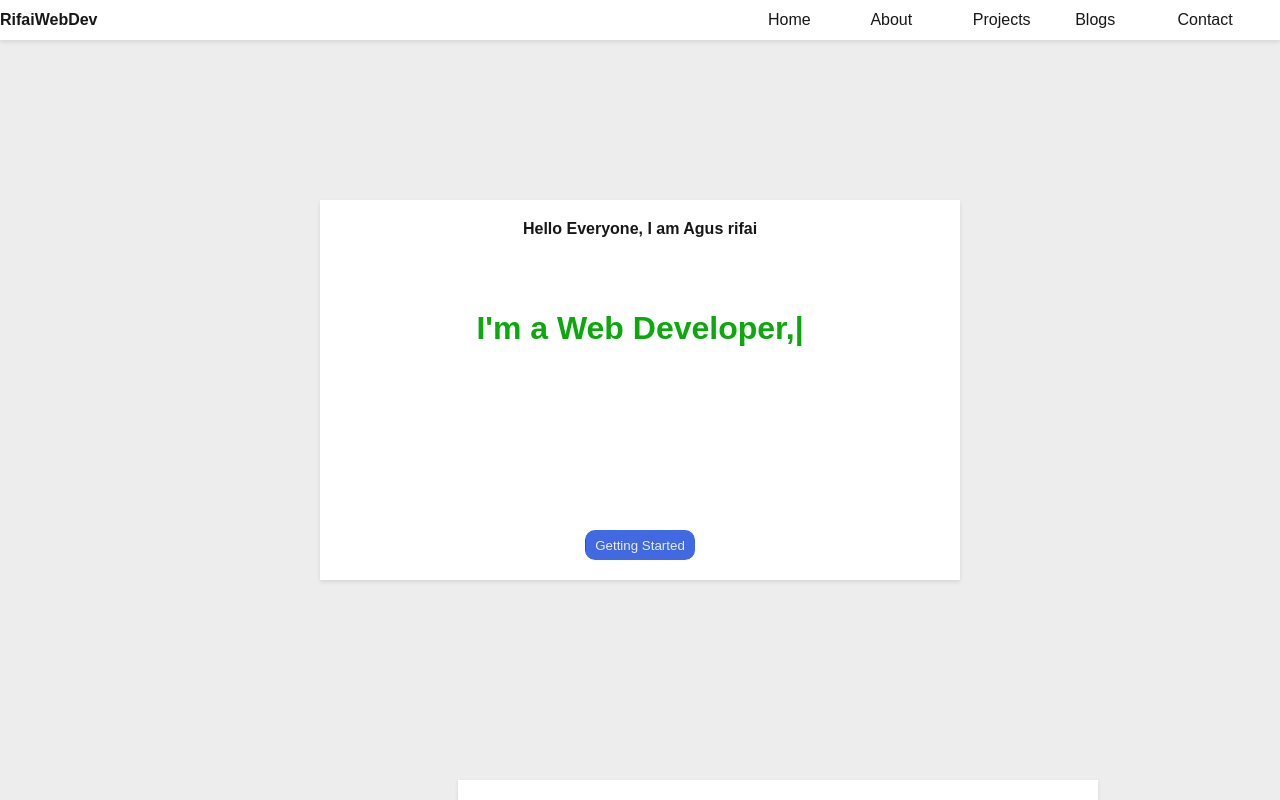
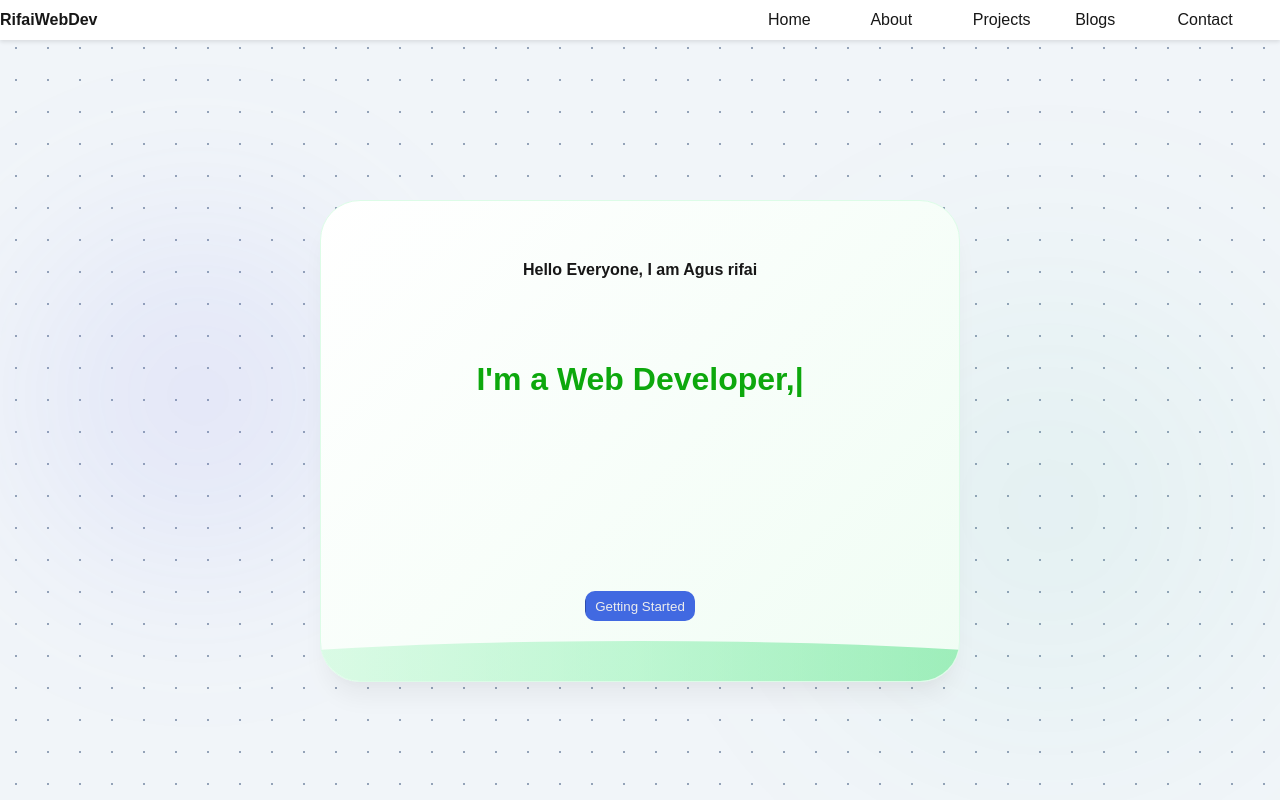
Before and after one commit to mohagusrifai02/rifaiwebdev, a Next.js app: page / in a window 1280 px wide. Shown: the top 800 px of the page. Built offline with nearby package versions, Linux system fonts and the light colour scheme; no server answers; the database is empty.

Commit message:
redesain

```diff
--- /dev/null
+++ b/globals.css
@@ -0,0 +1,3 @@
+@tailwind base;
+@tailwind components;
+@tailwind utilities;
--- a/src/app/about/page.tsx
+++ b/src/app/about/page.tsx
@@ -4,7 +4,6 @@ import Image from "next/image"
 import { motion } from "framer-motion"
 
 export default function About(){
-
     return(
         <>
             <div className="container-about">
@@ -24,6 +23,7 @@ export default function About(){
                         />
                         <div className="overlay"></div>
                     </motion.div>
+
                     <motion.div
                     initial= {{opacity:0, scale:0.8}}
                     whileInView = {{ opacity:1, scale:1 }}
@@ -34,7 +34,6 @@ export default function About(){
                             <h2>About Me</h2>
                         </div>
                         <ul>
-                            <li>Saya membuka berbagai jasa yang berkaitan dengan software, yaitu:</li>
                             <li>1. Pembuatan Landing Page dan WebApp</li>
                             <li>2. Penjualan berbagai jenis WebApp</li>
                             <li>3. Kelas belajar web design dan Pemrograman</li>
--- a/src/app/globals.css
+++ b/src/app/globals.css
@@ -36,8 +36,21 @@ a {
 }
 
 body{
-  background-color: #ededed;
+  background-color: #f1f5f9;
   position: relative;
+}
+
+body::before {
+  content: "";
+  position: fixed;
+  top: 0;
+  left: 0;
+  width: 100%;
+  height: 100%;
+  background-image: radial-gradient(#94a3b8 0.8px, transparent 0.8px);
+  background-size: 32px 32px;
+  z-index: -1;
+  pointer-events: none;
 }
 
 /* navbar */
@@ -121,12 +134,29 @@ nav ul li a{
   flex-direction: column;
   justify-content: center;
   align-items: center;
-  gap: 10px;
-  background-color: #ffffff;
+  gap: 20px;
+  background: linear-gradient(135deg, #ffffff 0%, #f0fdf4 100%);
   color: #171717;
-  padding: 20px 10px;
-  box-shadow: 0 2px 4px rgba(0, 0, 0, 0.1);
+  padding: 60px 40px;
+  box-shadow: 0 20px 25px -5px rgba(0, 0, 0, 0.05), 0 10px 10px -5px rgba(0, 0, 0, 0.02);
   z-index: 1;
+  border-radius: 40px;
+  border: 1px solid #dcfce7;
+  position: relative;
+  overflow: hidden;
+}
+
+.container-home .title::after {
+  content: "";
+  position: absolute;
+  bottom: 0;
+  left: 0;
+  width: 100%;
+  height: 80px;
+  background: linear-gradient(90deg, #bbf7d0 0%, #86efac 50%, #4ade80 100%);
+  clip-path: ellipse(80% 50% at 50% 100%);
+  opacity: 0.5;
+  z-index: -1;
 }
 .container-home .blob{
   position: absolute;
--- a/src/app/page.tsx
+++ b/src/app/page.tsx
@@ -1,5 +1,6 @@
 "use client";
 
+import { motion } from "framer-motion";
 import TypingText from "../../components/typingtext";
 import About from "./about/page";
 import Contact from "./contact/page";
@@ -10,6 +11,48 @@ export default function Home() {
   return (
     <>
       <div className="container-home">
+        {/* Animated Background Orbs */}
+        <motion.div
+          animate={{
+            scale: [1, 1.2, 1],
+            x: [0, 40, 0],
+            y: [0, 20, 0],
+          }}
+          transition={{ duration: 15, repeat: Infinity, ease: "easeInOut" }}
+          style={{
+            position: "absolute",
+            top: "-10%",
+            left: "-5%",
+            width: "450px",
+            height: "450px",
+            borderRadius: "50%",
+            background: "radial-gradient(circle, rgba(99, 102, 241, 0.12) 0%, transparent 70%)",
+            filter: "blur(60px)",
+            zIndex: 0,
+            pointerEvents: "none",
+          }}
+        />
+        <motion.div
+          animate={{
+            scale: [1, 1.3, 1],
+            x: [0, -30, 0],
+            y: [0, 40, 0],
+          }}
+          transition={{ duration: 20, repeat: Infinity, ease: "easeInOut" }}
+          style={{
+            position: "absolute",
+            bottom: "-15%",
+            right: "-5%",
+            width: "550px",
+            height: "550px",
+            borderRadius: "50%",
+            background: "radial-gradient(circle, rgba(16, 185, 129, 0.08) 0%, transparent 70%)",
+            filter: "blur(80px)",
+            zIndex: 0,
+            pointerEvents: "none",
+          }}
+        />
+
         <div className="title">
           <h4>Hello Everyone, I am Agus rifai</h4>
           <h1 style={{color:'rgb(13, 168, 13)'}}>
```
Also changed, not shown: components/AestheticCard.tsx (added).
